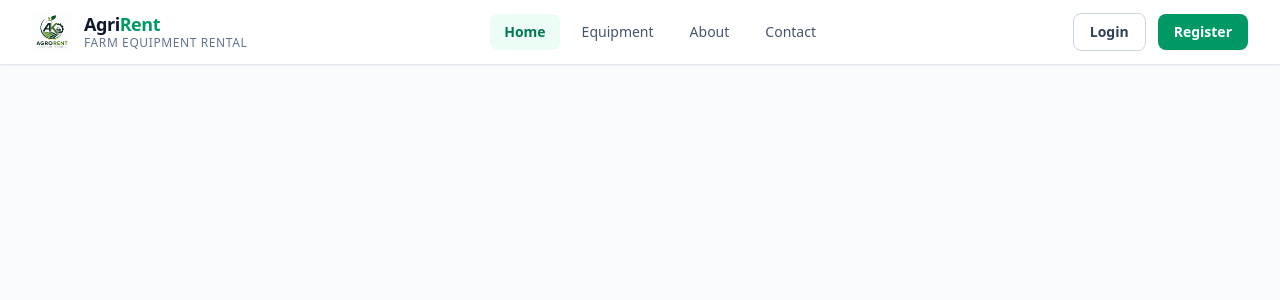
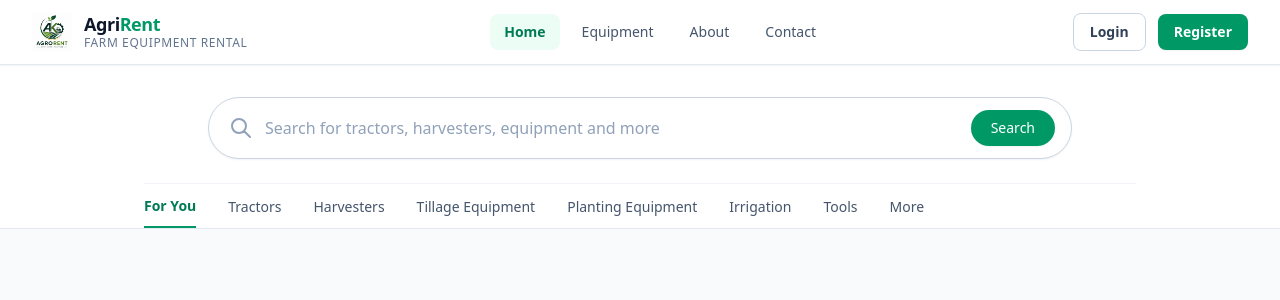
Before and after one commit to amol112225/farm-equipment-rental-platform, a React (Vite) app in the folder frontend/: page / in a window 1280 px wide. Shown: the top 300 px of the page. Built offline with nearby package versions, Linux system fonts and the light colour scheme.

Commit message:
search bar and features option added

```diff
--- /dev/null
+++ b/frontend/src/components/common/EquipmentCard.jsx
@@ -0,0 +1,139 @@
+import React from 'react';
+
+/**
+ * EquipmentCard Component
+ * Reusable card to display farm equipment information.
+ *
+ * Props:
+ * @param {string} image - URL or path of the equipment image
+ * @param {string} name - Name of the equipment
+ * @param {number|string} price - Rental price amount
+ * @param {string} priceUnit - Rental duration unit ('hour' | 'day')
+ * @param {string} bookingType - Booking mode ('instant' | 'request' | 'both')
+ * @param {string} distance - Distance from user (e.g. '4.2 km' or '4.2 km away')
+ */
+const EquipmentCard = ({
+  image,
+  name,
+  price,
+  priceUnit = 'hour',
+  bookingType,
+  distance,
+}) => {
+  // Format price with Indian Rupee symbol and commas if numeric
+  const formattedPrice =
+    typeof price === 'number'
+      ? `₹${price.toLocaleString('en-IN')}`
+      : price
+      ? `₹${price}`
+      : null;
+
+  // Format price unit string
+  const normalizedUnit = priceUnit?.toLowerCase() === 'day' ? 'day' : 'hour';
+
+  // Map booking type prop to badge label and styling
+  const getBookingTypeBadge = (type) => {
+    if (!type) return null;
+    switch (type.toLowerCase()) {
+      case 'instant':
+        return {
+          label: 'Instant Booking',
+          styles: 'bg-emerald-50 text-emerald-700 border-emerald-200',
+        };
+      case 'request':
+        return {
+          label: 'Request to Book',
+          styles: 'bg-amber-50 text-amber-700 border-amber-200',
+        };
+      case 'both':
+      case 'instant+request':
+      case 'instant + request':
+        return {
+          label: 'Instant + Request',
+          styles: 'bg-indigo-50 text-indigo-700 border-indigo-200',
+        };
+      default:
+        return {
+          label: type,
+          styles: 'bg-slate-50 text-slate-700 border-slate-200',
+        };
+    }
+  };
+
+  const badge = getBookingTypeBadge(bookingType);
+
+  // Format distance display
+  const formattedDistance = distance
+    ? distance.toString().includes('away')
+      ? distance
+      : `${distance} away`
+    : null;
+
+  return (
+    <div className="bg-white border border-slate-200 rounded-xl overflow-hidden shadow-xs hover:shadow-md transition-all duration-200 flex flex-col w-full max-w-sm">
+      {/* 1. Equipment Image */}
+      <div className="relative w-full h-48 sm:h-52 bg-slate-100 overflow-hidden">
+        {image ? (
+          <img
+            src={image}
+            alt={name || 'Farm equipment'}
+            className="w-full h-full object-cover transition-transform duration-300 hover:scale-105"
+          />
+        ) : (
+          <div className="w-full h-full flex items-center justify-center text-slate-400">
+            <svg
+              className="w-12 h-12"
+              fill="none"
+              stroke="currentColor"
+              viewBox="0 0 24 24"
+              xmlns="http://www.w3.org/2000/svg"
+            >
+              <path
+                strokeLinecap="round"
+                strokeLinejoin="round"
+                strokeWidth="1.5"
+                d="M4 16l4.586-4.586a2 2 0 012.828 0L16 16m-2-2l1.586-1.586a2 2 0 012.828 0L20 14m-6-6h.01M6 20h12a2 2 0 002-2V6a2 2 0 00-2-2H6a2 2 0 00-2 2v12a2 2 0 002 2z"
+              />
+            </svg>
+          </div>
+        )}
+      </div>
+
+      {/* Card Content Body */}
+      <div className="p-4 sm:p-5 flex flex-col flex-grow space-y-3">
+        {/* 2. Equipment Name */}
+        <h3 className="text-lg font-bold text-slate-900 line-clamp-1 tracking-tight">
+          {name || 'Equipment Name'}
+        </h3>
+
+        {/* 3. Rental Price */}
+        {formattedPrice && (
+          <div className="text-base font-bold text-emerald-700">
+            {formattedPrice} <span className="text-sm font-normal text-slate-500">/ {normalizedUnit}</span>
+          </div>
+        )}
+
+        {/* 4. Booking Type Badge */}
+        {badge && (
+          <div>
+            <span
+              className={`inline-flex items-center px-2.5 py-1 rounded-md text-xs font-semibold border ${badge.styles}`}
+            >
+              {badge.label}
+            </span>
+          </div>
+        )}
+
+        {/* 5. Distance (Only displayed if distance prop is present) */}
+        {formattedDistance && (
+          <div className="pt-2 text-xs font-medium text-slate-500 flex items-center space-x-1">
+            <span>📍</span>
+            <span>{formattedDistance}</span>
+          </div>
+        )}
+      </div>
+    </div>
+  );
+};
+
+export default EquipmentCard;
--- /dev/null
+++ b/frontend/src/components/home/HomeSearch.jsx
@@ -0,0 +1,99 @@
+import React, { useState } from 'react';
+
+/**
+ * HomeSearch Component
+ * Displays the main search bar and category/suggestion navigation row
+ * for the Farm Equipment Rental Platform.
+ */
+const HomeSearch = () => {
+  const [searchTerm, setSearchTerm] = useState('');
+  const [activeCategory, setActiveCategory] = useState('For You');
+
+  const categories = [
+    'For You',
+    'Tractors',
+    'Harvesters',
+    'Tillage Equipment',
+    'Planting Equipment',
+    'Irrigation',
+    'Tools',
+    'More',
+  ];
+
+  const handleSearchSubmit = (e) => {
+    e.preventDefault();
+    // Search input state managed locally for frontend display
+  };
+
+  return (
+    <div className="w-full bg-white border-b border-slate-200">
+      {/* 1. Search Bar Section */}
+      <div className="max-w-4xl mx-auto px-4 pt-6 pb-4 sm:pt-8 sm:pb-6">
+        <form onSubmit={handleSearchSubmit} className="relative w-full">
+          <div className="relative flex items-center w-full bg-white border border-slate-300 focus-within:border-emerald-600 focus-within:ring-3 focus-within:ring-emerald-500/20 rounded-full shadow-xs hover:shadow-md transition-all duration-200 px-4 py-2.5 sm:py-3">
+            {/* Search Icon */}
+            <svg
+              className="w-5 h-5 sm:w-6 sm:h-6 text-slate-400 shrink-0 ml-1 mr-3"
+              fill="none"
+              stroke="currentColor"
+              viewBox="0 0 24 24"
+              xmlns="http://www.w3.org/2000/svg"
+            >
+              <path
+                strokeLinecap="round"
+                strokeLinejoin="round"
+                strokeWidth="2"
+                d="M21 21l-6-6m2-5a7 7 0 11-14 0 7 7 0 0114 0z"
+              />
+            </svg>
+
+            {/* Input Field */}
+            <input
+              type="text"
+              value={searchTerm}
+              onChange={(e) => setSearchTerm(e.target.value)}
+              placeholder="Search for tractors, harvesters, equipment and more"
+              className="w-full bg-transparent text-slate-900 placeholder-slate-400 text-sm sm:text-base focus:outline-none pr-2"
+            />
+
+            {/* Search Button */}
+            <button
+              type="submit"
+              className="shrink-0 bg-emerald-600 hover:bg-emerald-700 text-white font-medium text-xs sm:text-sm px-4 sm:px-5 py-2 rounded-full transition-colors duration-200 flex items-center space-x-1.5 shadow-xs"
+            >
+              <span>Search</span>
+            </button>
+          </div>
+        </form>
+      </div>
+
+      {/* 2. Category / Suggestion Navigation Row */}
+      <div className="max-w-5xl mx-auto px-4">
+        <nav
+          className="flex items-center space-x-6 sm:space-x-8 overflow-x-auto scrollbar-none py-3 text-sm font-medium border-t border-slate-100"
+          aria-label="Equipment categories"
+        >
+          {categories.map((category) => {
+            const isActive = activeCategory === category;
+            return (
+              <button
+                key={category}
+                type="button"
+                onClick={() => setActiveCategory(category)}
+                className={`whitespace-nowrap transition-all duration-200 pb-2.5 -mb-3 focus:outline-none ${
+                  isActive
+                    ? 'text-emerald-700 font-semibold border-b-2 border-emerald-600'
+                    : 'text-slate-600 hover:text-emerald-700 hover:border-b-2 hover:border-slate-300'
+                }`}
+              >
+                {category}
+              </button>
+            );
+          })}
+        </nav>
+      </div>
+    </div>
+  );
+};
+
+export default HomeSearch;
--- a/frontend/src/pages/Home.jsx
+++ b/frontend/src/pages/Home.jsx
@@ -1,13 +1,15 @@
 import React from 'react';
 import Navbar from '../components/layout/Navbar/Navbar';
+import HomeSearch from '../components/home/HomeSearch';
 
 /**
- * Minimal Home Page rendering ONLY the Navbar component.
+ * Home Page rendering Navbar and Search + Category Navigation section.
  */
 const Home = () => {
   return (
     <div className="min-h-screen bg-slate-50">
       <Navbar />
+      <HomeSearch />
     </div>
   );
 };
```
